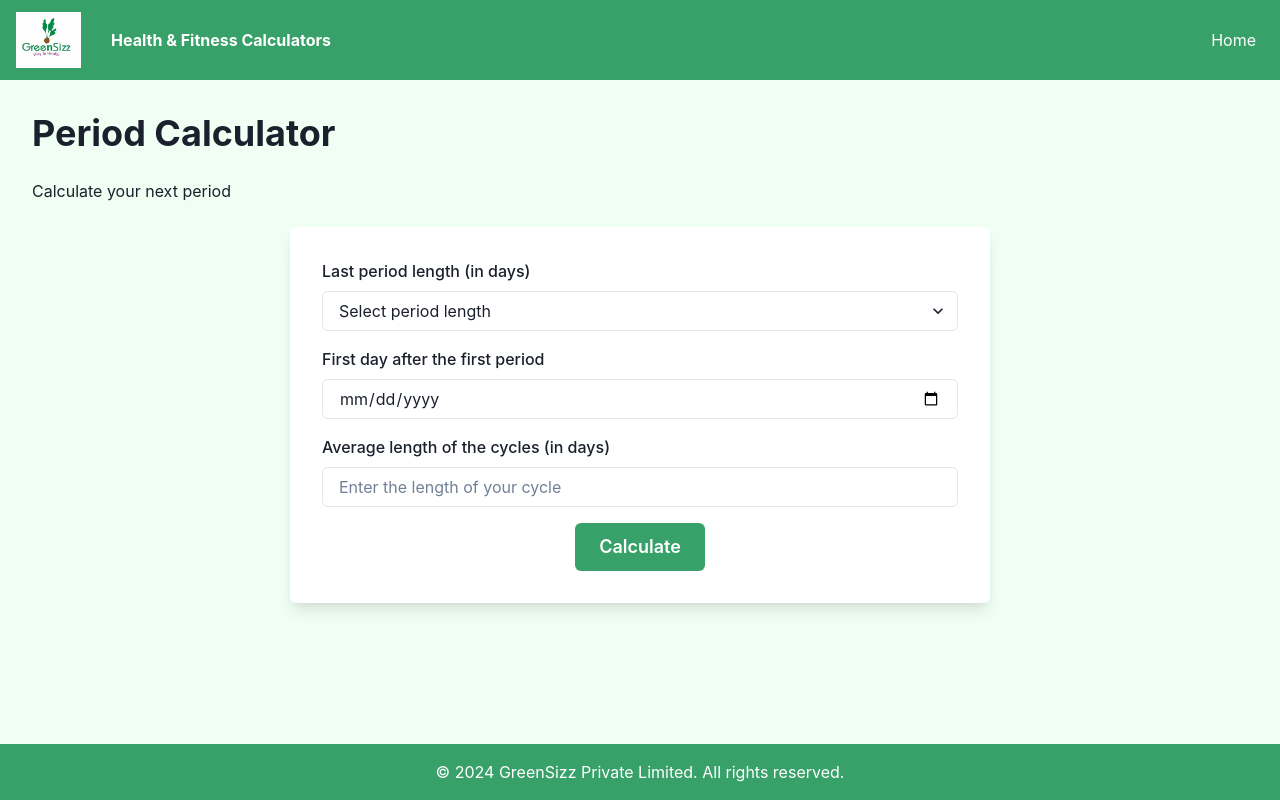
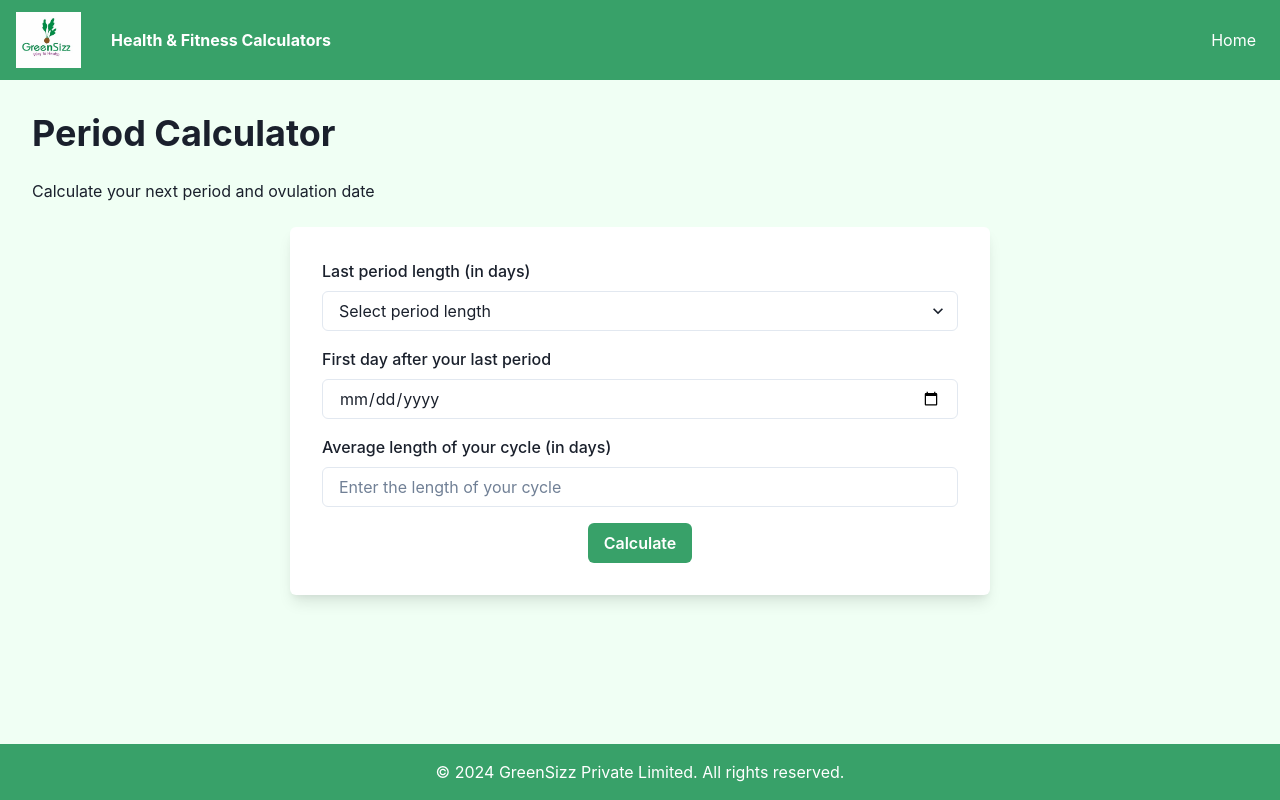
Before and after one commit to acecoder7/Health-Fitness-Calc-GS, a React (Create React App) app in the folder calculator/: page /period in a window 1280 px wide. Built offline with nearby package versions, Linux system fonts and the light colour scheme.

Commit message:
added ovulation date in period calc

```diff
--- a/calculator/src/pages/Period.js
+++ b/calculator/src/pages/Period.js
@@ -11,21 +11,25 @@ import {
   Select,
 } from "@chakra-ui/react";
 
-
 const PeriodCalculator = () => {
   const [lastPeriodLength, setLastPeriodLength] = useState("");
   const [firstDayAfterFirstPeriod, setFirstDayAfterFirstPeriod] = useState("");
   const [averageCycleLength, setAverageCycleLength] = useState("");
   const [nextPeriodDate, setNextPeriodDate] = useState(null);
+  const [ovulationDate, setOvulationDate] = useState(null);
 
   const calculateNextPeriod = () => {
     const firstDayDate = new Date(firstDayAfterFirstPeriod);
     const cycleDuration = parseInt(averageCycleLength, 10);
 
     if (!isNaN(firstDayDate) && !isNaN(cycleDuration)) {
-      const nextPeriodDate = new Date(firstDayDate);
-      nextPeriodDate.setDate(nextPeriodDate.getDate() + cycleDuration);
-      setNextPeriodDate(nextPeriodDate.toDateString());
+      const nextPeriod = new Date(firstDayDate);
+      nextPeriod.setDate(nextPeriod.getDate() + cycleDuration);
+      setNextPeriodDate(nextPeriod.toDateString());
+
+      const ovulation = new Date(nextPeriod);
+      ovulation.setDate(ovulation.getDate() - 14);
+      setOvulationDate(ovulation.toDateString());
     }
   };
 
@@ -33,7 +37,7 @@ const PeriodCalculator = () => {
     <Box bg="background.100" p={8}>
       <Heading mb={6}>Period Calculator</Heading>
       <Text mb={6}>
-        Calculate your next period
+        Calculate your next period and ovulation date
       </Text>
       <Box
         bg="white"
@@ -41,8 +45,8 @@ const PeriodCalculator = () => {
         borderRadius="md"
         boxShadow="lg"
         maxWidth="700px"
-              mx="auto"
-              mb={14}
+        mx="auto"
+        mb={14}
       >
         <VStack spacing={4}>
           <FormControl id="lastPeriodLength">
@@ -61,7 +65,7 @@ const PeriodCalculator = () => {
           </FormControl>
 
           <FormControl id="firstDayAfterFirstPeriod">
-            <FormLabel>First day after the first period</FormLabel>
+            <FormLabel>First day after your last period</FormLabel>
             <Input
               type="date"
               value={firstDayAfterFirstPeriod}
@@ -71,7 +75,7 @@ const PeriodCalculator = () => {
           </FormControl>
 
           <FormControl id="averageCycleLength">
-            <FormLabel>Average length of the cycles (in days)</FormLabel>
+            <FormLabel>Average length of your cycle (in days)</FormLabel>
             <Input
               type="number"
               value={averageCycleLength}
@@ -80,16 +84,19 @@ const PeriodCalculator = () => {
             />
           </FormControl>
 
-          <Button onClick={calculateNextPeriod} colorScheme="green" size="lg">
+          <Button onClick={calculateNextPeriod} colorScheme="green">
             Calculate
           </Button>
 
           {nextPeriodDate && (
-            <Box mt={4} p={4} bg="teal.50" borderRadius="md" boxShadow="md">
-              <Text mt={4} fontSize="lg" fontWeight="bold">
-                Your next period is expected to start on: {nextPeriodDate}
+            <Text mt={4} fontSize="lg" fontWeight="bold">
+            Your next period is expected to start on: {nextPeriodDate}
+          </Text>
+          )}
+          {ovulationDate && (
+              <Text mt={2} fontSize="lg" fontWeight="bold">
+                Your ovulation date is expected to be: {ovulationDate}
               </Text>
-            </Box>
           )}
         </VStack>
       </Box>
```
